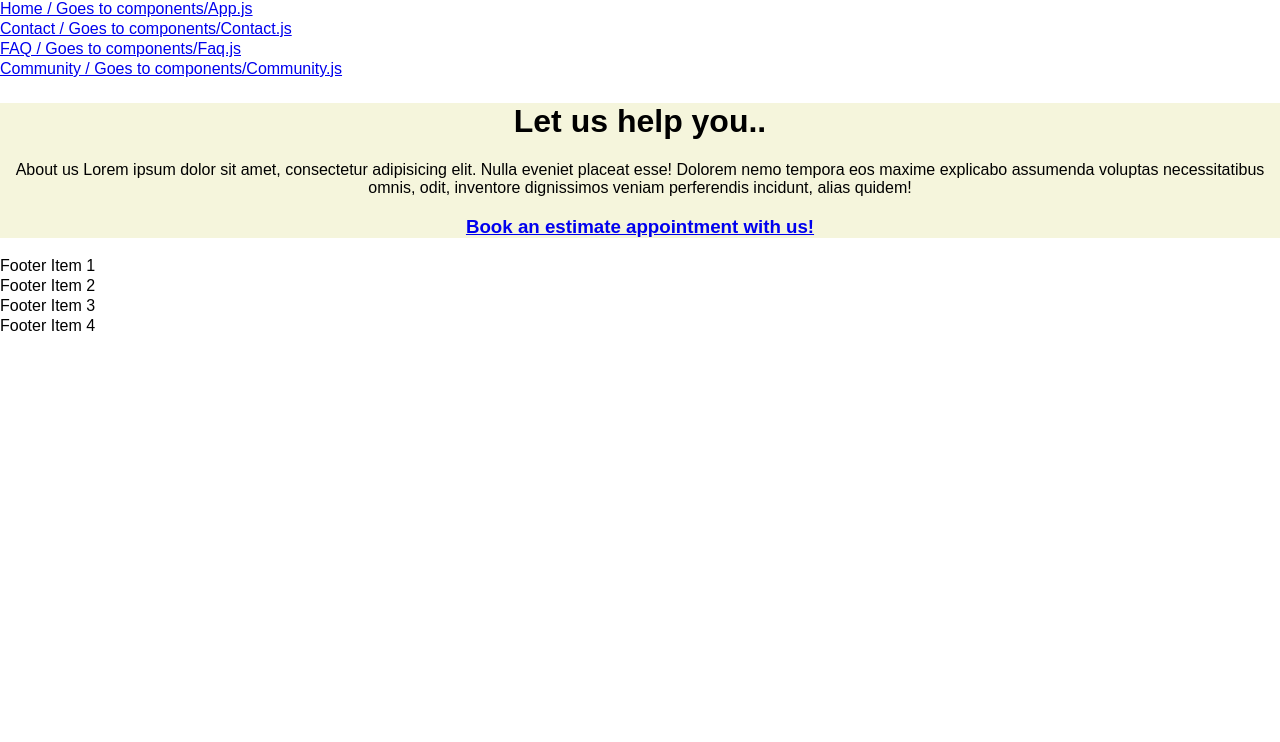
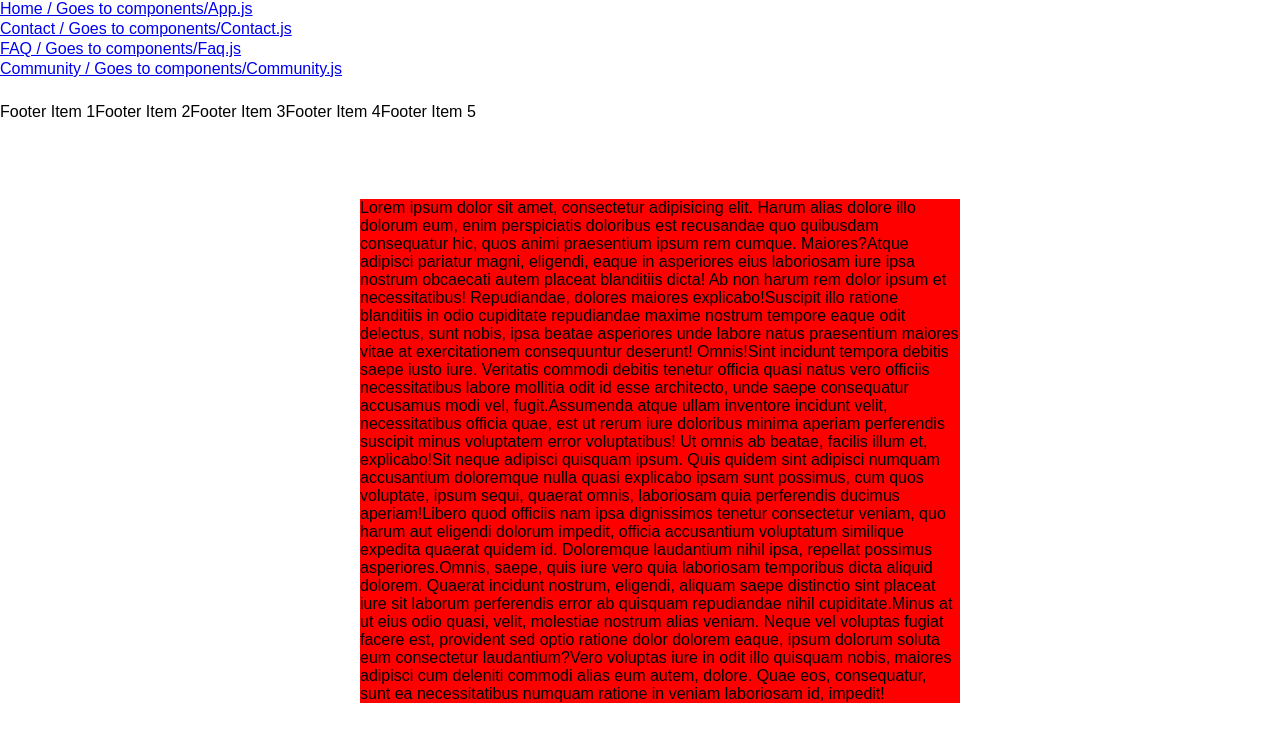
Before and after one commit to naotoyamaguchi/okas-auto-website, a React (Create React App) app: page /contact in a window 1280 px wide. Shown: the top 742 px of the page. Built offline with nearby package versions, Linux system fonts and the light colour scheme.

Commit message:
Routes are transitioning using react-transition-group

```diff
--- a/src/App.css
+++ b/src/App.css
@@ -45,6 +45,18 @@ li {
   font-size: large;
 }
 
+.Footer-Items {
+  display: inline-block;
+}
+
+.homepage {
+  background-color: purple;
+}
+
+.contact {
+  background-color: red;
+}
+
 @keyframes App-logo-spin {
   from { transform: rotate(0deg); }
   to { transform: rotate(360deg); }
@@ -55,10 +67,40 @@ li {
   text-decoration: none;
 }
 
-.animated-page-wrapper {
-    position: absolute;
-    top: 62px;
-    left: 0;
-    width: 100%;
-    height: 100%;
+.fade-appear,
+.fade-enter {
+  opacity: 0;
 }
+
+.fade-appear-active,
+.fade-enter-active {
+  transition: opacity .3s ease;
+  opacity: 1;
+}
+
+.fade-exit {
+  transition: opacity .3s ease;
+  opacity: 1;
+}
+
+.fade-exit-active {
+  opacity: 0;
+}
+
+a.active {
+  color: #3f51b5;
+}
+
+.page-main {
+  position: relative;
+  max-width: 600px;
+  margin: 0px auto;
+}
+
+.page-main-inner {
+  position: absolute;
+  top: 0;
+  left: 0;
+  width: 100%;
+  padding: 80px 20px 20px 20px;
+}
--- a/src/components/App.js
+++ b/src/components/App.js
@@ -1,9 +1,11 @@
-import React, { Component } from "react";
-import { Route } from 'react-router-dom';
+import React from "react";
+import { Route, withRouter } from 'react-router-dom';
+import { TransitionGroup, CSSTransition } from 'react-transition-group';
+
 
 import Nav from './Nav';
 import Footer from './Footer';
-import TestComponent from './TestComponent';
+import Home from './Home';
 import Contact from './Contact';
 import Appointment from './Appointment';
 import Faq from './Faq';
@@ -11,23 +13,30 @@ import Community from './Community';
 
 
 
+const App = ({ location }) => {
 
+  const currentKey = location.pathname.split('/')[1] || '/';
+  const timeout = { enter: 300, exit: 500 };
 
-
-class App extends Component {
- render() {
   return (
     <div className="root-container">
       <Nav />
-      <Route exact path="/" component={TestComponent} />
-      <Route exact path="/contact" component={Contact} />
-      <Route exact path="/appointment" component={Appointment} />
-      <Route exact path="/faq" component={Faq} />
-      <Route exact path="/community" component={Community} />
+
+      <TransitionGroup component="main" className="page-main">
+        <CSSTransition key={currentKey} timeout={timeout} classNames="fade" appear>
+          <section className="page-main-inner">
+            <Route exact path="/" component={Home} />
+            <Route exact path="/contact" component={Contact} />
+            <Route exact path="/appointment" component={Appointment} />
+            <Route exact path="/faq" component={Faq} />
+            <Route exact path="/community" component={Community} />
+          </section>
+        </CSSTransition>
+      </TransitionGroup>
+
       <Footer />
     </div>
   )
- }
 }
 
-export default App;
+export default withRouter(App);
--- a/src/components/Contact.js
+++ b/src/components/Contact.js
@@ -1,48 +1,22 @@
 import React, { Component } from 'react';
-import { Link } from 'react-router-dom';
-import ReactDOM from 'react-dom';
-
 
 class Contact extends Component {
 
-  componentDidMount() {
-    console.log("Contact mount function 1");
-    // Get the components DOM node
-    var elem = ReactDOM.findDOMNode(this);
-    // Set the opacity of the element to 0
-    elem.style.opacity = 0;
-    window.requestAnimationFrame(function() {
-      // Now set a transition on the opacity
-      console.log("Contact mount function 2");
-      elem.style.transition = "1s ease";
-      // and set the opacity to 1
-      elem.style.opacity = 1;
-    });
-  }
-
-  componentWillUnmount(){
-    console.log("unmounting contact");
-    var elem = ReactDOM.findDOMNode(this);
-    // Set the opacity of the element to 0
-    elem.style.opacity = 1;
-    window.requestAnimationFrame(function() {
-      // Now set a transition on the opacity
-      elem.style.transition = "1s ease";
-      // and set the opacity to 1
-      elem.style.opacity = 0;
-    });
-  }
-
   render() {
     return (
-      <div className="App" style={{background: "beige"}}>
-        <div className="contact">
-          <h1>Let us help you..</h1>
-          <p>About us Lorem ipsum dolor sit amet, consectetur adipisicing elit. Nulla eveniet placeat esse! Dolorem nemo tempora eos maxime explicabo assumenda voluptas necessitatibus omnis, odit, inventore dignissimos veniam perferendis incidunt, alias quidem!</p>
-          <h3><Link to="/appointment">Book an estimate appointment with us!</Link></h3>
-        </div>
-
-
+      <div className="contact">
+          <div>
+             <p><span>Lorem ipsum dolor sit amet, consectetur adipisicing elit. Harum alias dolore illo dolorum eum, enim perspiciatis doloribus est recusandae quo quibusdam consequatur hic, quos animi praesentium ipsum rem cumque. Maiores?</span>
+             <span>Atque adipisci pariatur magni, eligendi, eaque in asperiores eius laboriosam iure ipsa nostrum obcaecati autem placeat blanditiis dicta! Ab non harum rem dolor ipsum et necessitatibus! Repudiandae, dolores maiores explicabo!</span>
+             <span>Suscipit illo ratione blanditiis in odio cupiditate repudiandae maxime nostrum tempore eaque odit delectus, sunt nobis, ipsa beatae asperiores unde labore natus praesentium maiores vitae at exercitationem consequuntur deserunt! Omnis!</span>
+             <span>Sint incidunt tempora debitis saepe iusto iure. Veritatis commodi debitis tenetur officia quasi natus vero officiis necessitatibus labore mollitia odit id esse architecto, unde saepe consequatur accusamus modi vel, fugit.</span>
+             <span>Assumenda atque ullam inventore incidunt velit, necessitatibus officia quae, est ut rerum iure doloribus minima aperiam perferendis suscipit minus voluptatem error voluptatibus! Ut omnis ab beatae, facilis illum et, explicabo!</span>
+             <span>Sit neque adipisci quisquam ipsum. Quis quidem sint adipisci numquam accusantium doloremque nulla quasi explicabo ipsam sunt possimus, cum quos voluptate, ipsum sequi, quaerat omnis, laboriosam quia perferendis ducimus aperiam!</span>
+             <span>Libero quod officiis nam ipsa dignissimos tenetur consectetur veniam, quo harum aut eligendi dolorum impedit, officia accusantium voluptatum similique expedita quaerat quidem id. Doloremque laudantium nihil ipsa, repellat possimus asperiores.</span>
+             <span>Omnis, saepe, quis iure vero quia laboriosam temporibus dicta aliquid dolorem. Quaerat incidunt nostrum, eligendi, aliquam saepe distinctio sint placeat iure sit laborum perferendis error ab quisquam repudiandae nihil cupiditate.</span>
+             <span>Minus at ut eius odio quasi, velit, molestiae nostrum alias veniam. Neque vel voluptas fugiat facere est, provident sed optio ratione dolor dolorem eaque, ipsum dolorum soluta eum consectetur laudantium?</span>
+             <span>Vero voluptas iure in odit illo quisquam nobis, maiores adipisci cum deleniti commodi alias eum autem, dolore. Quae eos, consequatur, sunt ea necessitatibus numquam ratione in veniam laboriosam id, impedit!</span></p>
+          </div>
       </div>
     );
   }
--- a/src/components/Faq.js
+++ b/src/components/Faq.js
@@ -1,7 +1,29 @@
 import React, { Component } from 'react';
 // import { Link } from 'react-router-dom';
+import ReactDOM from 'react-dom';
+
 
 class Faq extends Component {
+
+  componentDidMount() {
+    var elem = ReactDOM.findDOMNode(this);
+    elem.style.opacity = 0;
+    window.requestAnimationFrame(function() {
+      elem.style.transition = "1s ease";
+      elem.style.opacity = 1;
+      elem.style.color = "red";
+    });
+  }
+
+  componentWillUnmount(){
+    var elem = ReactDOM.findDOMNode(this);
+    elem.style.opacity = 1;
+    window.requestAnimationFrame(function() {
+      elem.style.transition = "1s ease";
+      elem.style.opacity = 0;
+      elem.style.color = "black";
+    });
+  }
 
   render() {
     return (
--- a/src/components/Footer.js
+++ b/src/components/Footer.js
@@ -5,10 +5,11 @@ class Footer extends Component {
     return (
       <div className="Footer">
         <ul>
-          <li>Footer Item 1</li>
-          <li>Footer Item 2</li>
-          <li>Footer Item 3</li>
-          <li>Footer Item 4</li>
+          <li className="Footer-Items">Footer Item 1</li>
+          <li className="Footer-Items">Footer Item 2</li>
+          <li className="Footer-Items">Footer Item 3</li>
+          <li className="Footer-Items">Footer Item 4</li>
+          <li className="Footer-Items">Footer Item 5</li>
         </ul>
       </div>
     );
--- /dev/null
+++ b/src/components/Home.js
@@ -0,0 +1,17 @@
+import React, { Component } from "react";
+
+class Home extends Component {
+
+ render() {
+    return (
+       <div className="homepage">
+            <div>
+               <h1>Lorem ipsum dolor sit amet, consectetur adipisicing elit. Rerum quisquam quas, numquam quaerat optio, distinctio, magni suscipit facilis aspernatur ipsum animi ex sequi itaque voluptate! Dolorem, fugiat dolore tenetur optio.</h1>
+            </div>
+       </div>
+     )
+   }
+
+}
+
+export default Home;
--- a/src/components/TestComponent.js
+++ /dev/null
@@ -1,36 +0,0 @@
-import React, { Component } from "react";
-import ReactDOM from 'react-dom';
-
-
-class TestComponent extends Component {
-
-  componentDidMount() {
-    var elem = ReactDOM.findDOMNode(this);
-    elem.style.opacity = 0;
-    window.requestAnimationFrame(function() {
-      elem.style.transition = "1s ease";
-      elem.style.opacity = 1;
-    });
-  }
-
-  componentWillUnmount(){
-    var elem = ReactDOM.findDOMNode(this);
-    elem.style.opacity = 1;
-    window.requestAnimationFrame(function() {
-      elem.style.transition = "1s ease";
-      elem.style.opacity = 0;
-    });
-  }
-
- render() {
-    return (
-       <div className="page">
-          <h1>TestComponent</h1>
-          <p>Hello from a sub page!</p>
-       </div>
-     )
-   }
-
-}
-
-export default TestComponent;
```
Also changed, not shown: src/components/animatedWrapper.js (deleted, +0 -43 lines), 1 other file (tests, documents, lock files or other folders).
